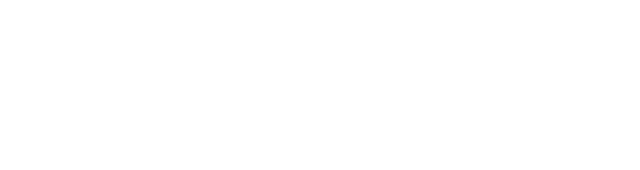
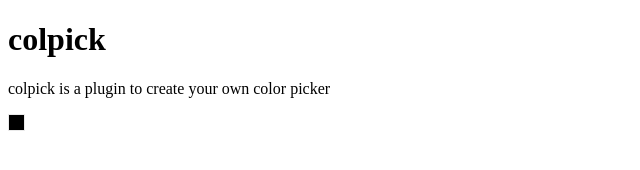
Before and after one commit to AlessandroMinoccheri/colpick, a website: page index.html in a window 1280 px wide. Shown: the whole page, without its empty margins (0-640 px from the left). Drawn offline with Linux system fonts and the light colour scheme.

Commit message:
initialize option

```diff
--- a/css/colpick.css
+++ b/css/colpick.css
@@ -0,0 +1,4 @@
+#picker {
+    cursor: pointer;
+    border: 1px solid #eaeaea;
+}
--- a/index.html
+++ b/index.html
@@ -16,6 +16,9 @@
 </script>
 </head>
 <body>
+    <h1>colpick</h1>
+    <p>colpick is a plugin to create your own color picker</p>
+
     <div id="picker">
 
     </div>
--- a/js/colpick.js
+++ b/js/colpick.js
@@ -9,6 +9,8 @@
         colpick: function (argumentOptions) {
             var defaults = {
                 color: '#000000',
+                width: '15',
+                height: '15'
             };
 
             var options = $.extend(defaults, argumentOptions);
@@ -16,6 +18,10 @@
             return this.each(function () {
                 var o = options;
                 var obj = $(this);
+
+                obj.css("background", o.color);
+                obj.css("width", o.width + 'px');
+                obj.css("height", o.height + 'px');
             });
         }
     });
```
